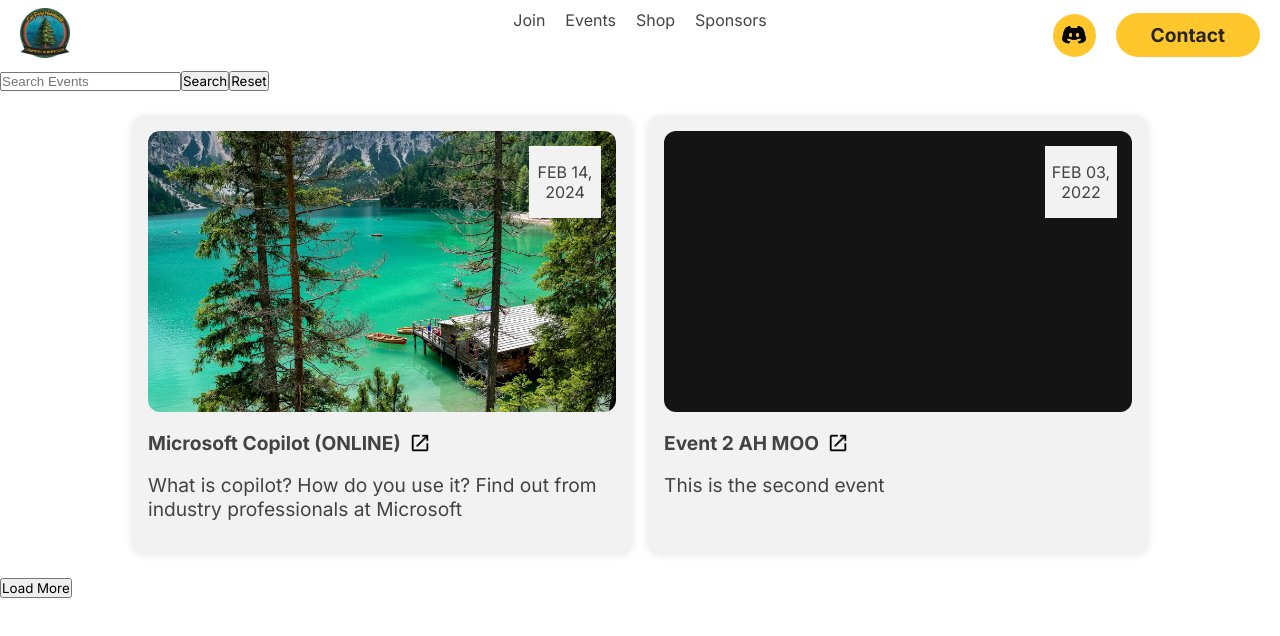
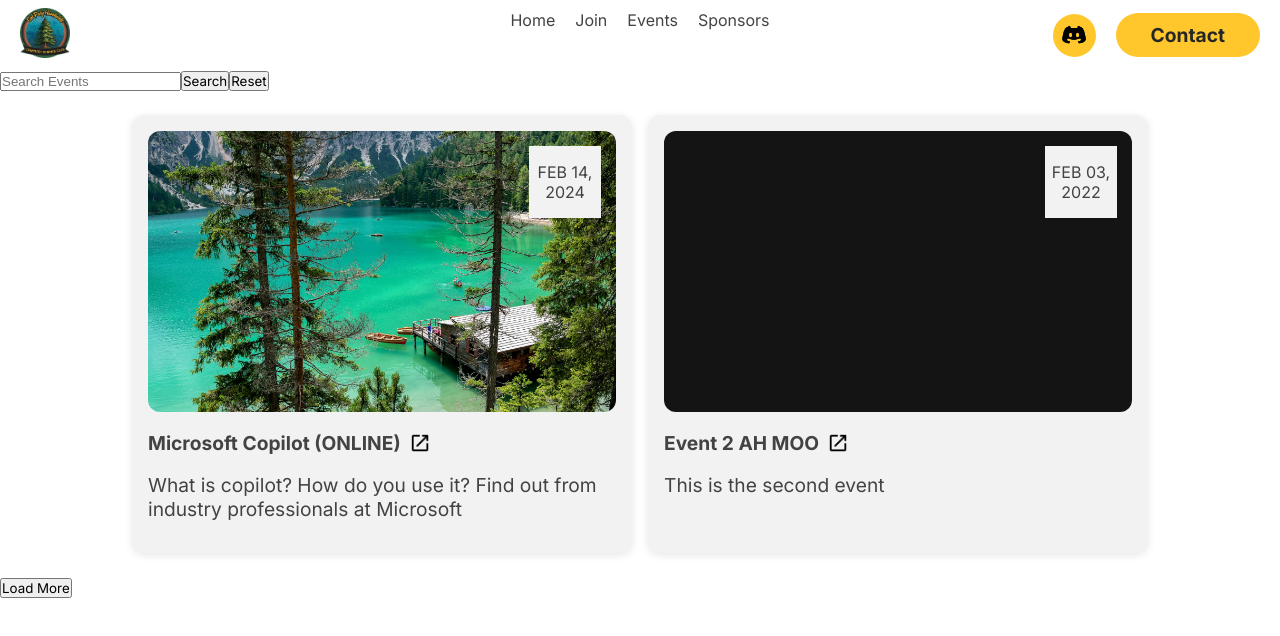
Before and after one commit to Cal-Poly-Humboldt-CS-Club/website-2026-on, a Next.js app: page /events in a window 1280 px wide. Shown: the top 636 px of the page. Built offline with nearby package versions, Linux system fonts and the light colour scheme.

Commit message:
Fixed building

```diff
--- a/app/page.tsx
+++ b/app/page.tsx
@@ -35,7 +35,7 @@
       <div className={styles.aboutSection}>
           <h2>About</h2>
           <p>
-            The Computer Science Club at Cal Poly Humboldt is a vibrant community where students come together to explore technology, collaborate on projects, and share knowledge. Our mission is to foster an inclusive environment that encourages learning, creativity, and innovation. Whether you're a seasoned programmer or just starting out, there's a place for you here to grow, connect, and make lasting memories.
+            The Computer Science Club at Cal Poly Humboldt is a vibrant community where students come together to explore technology, collaborate on projects, and share knowledge. Our mission is to foster an inclusive environment that encourages learning, creativity, and innovation. Whether you are a seasoned programmer or just starting out, there is a place for you here to grow, connect, and make lasting memories.
           </p>
           <FanCarousel images={[
             { src: "/logo.png", alt: "todo" },
--- a/components/Navbar.tsx
+++ b/components/Navbar.tsx
@@ -2,35 +2,36 @@
 import style from './Navbar.module.css';
 import Button from '../components/Button';
 import Image from 'next/image';
+import Link from 'next/link';
 
 const Navbar: React.FC = () => {
     return (
         <nav className={style.nav}>
             {/* Logo */}
             <div className={style.logo}>
-                <a href="/">
+                <Link href="/">
                     <Image
                         src="/logo.png"
                         alt="Logo"
                         width={50}
                         height={50}
                     />
-                </a>
+                </Link>
             </div>
 
             {/* Page Links */}
             <ul className={style.links}>
                 <li>
-                    <a href="/join" className="hover:text-gray-400">Join</a>
+                    <Link href="/" className="hover:text-gray-400">Home</Link>
                 </li>
                 <li>
-                    <a href="/events" className="hover:text-gray-400">Events</a>
+                    <Link href="/join" className="hover:text-gray-400">Join</Link>
                 </li>
                 <li>
-                    <a href="/shop" className="hover:text-gray-400">Shop</a>
+                    <Link href="/events" className="hover:text-gray-400">Events</Link>
                 </li>
                 <li>
-                    <a href="/sponsors" className="hover:text-gray-400">Sponsors</a>
+                    <Link href="/sponsors" className="hover:text-gray-400">Sponsors</Link>
                 </li>
             </ul>
 
--- a/components/events/Tag.tsx
+++ b/components/events/Tag.tsx
@@ -7,8 +7,8 @@
 }
 
 const Tag: React.FC<TagProps> = ({ label }) => {
-    var linkBase = '/events?search=""&tag=';
-    var link = linkBase + label;
+    const linkBase = '/events?search=""&tag=';
+    const link = linkBase + label;
 
     return (
         <Link href={link} className={style.tag}>
```
Also changed, not shown: app/events/[id]/page.tsx (+4 -4 lines), components/HomeSearch.tsx (+6 -6 lines).
